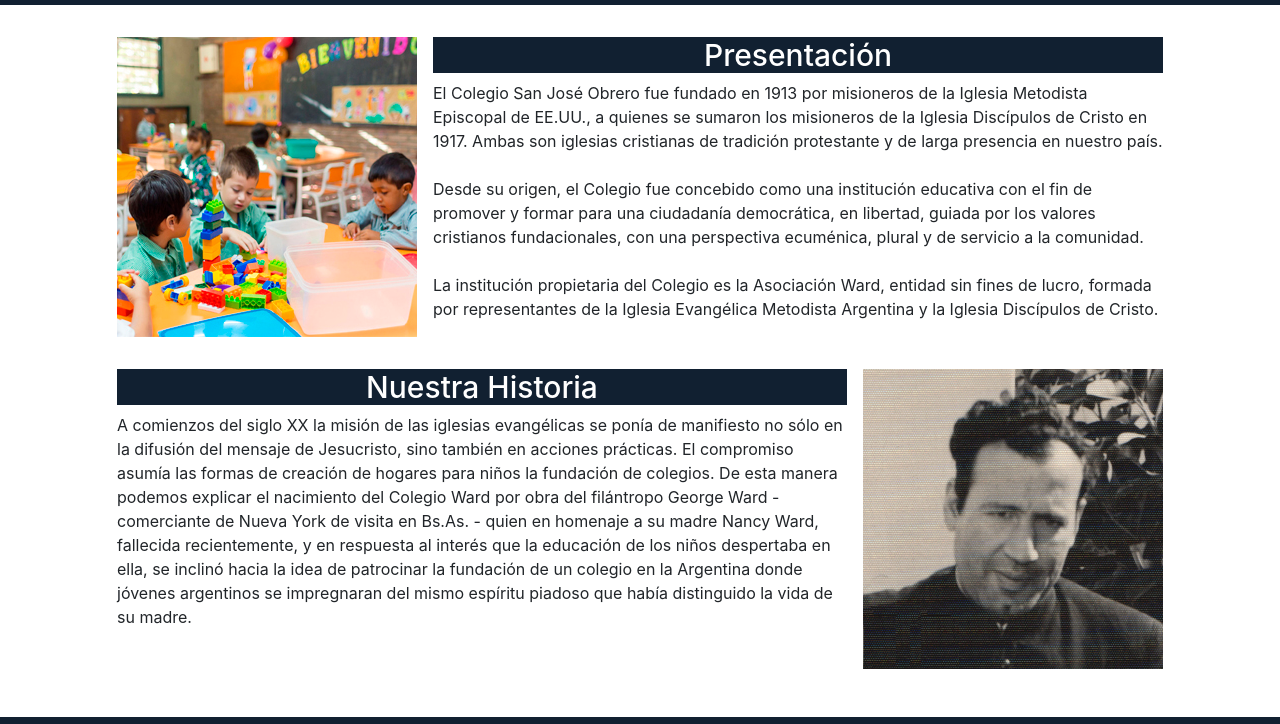
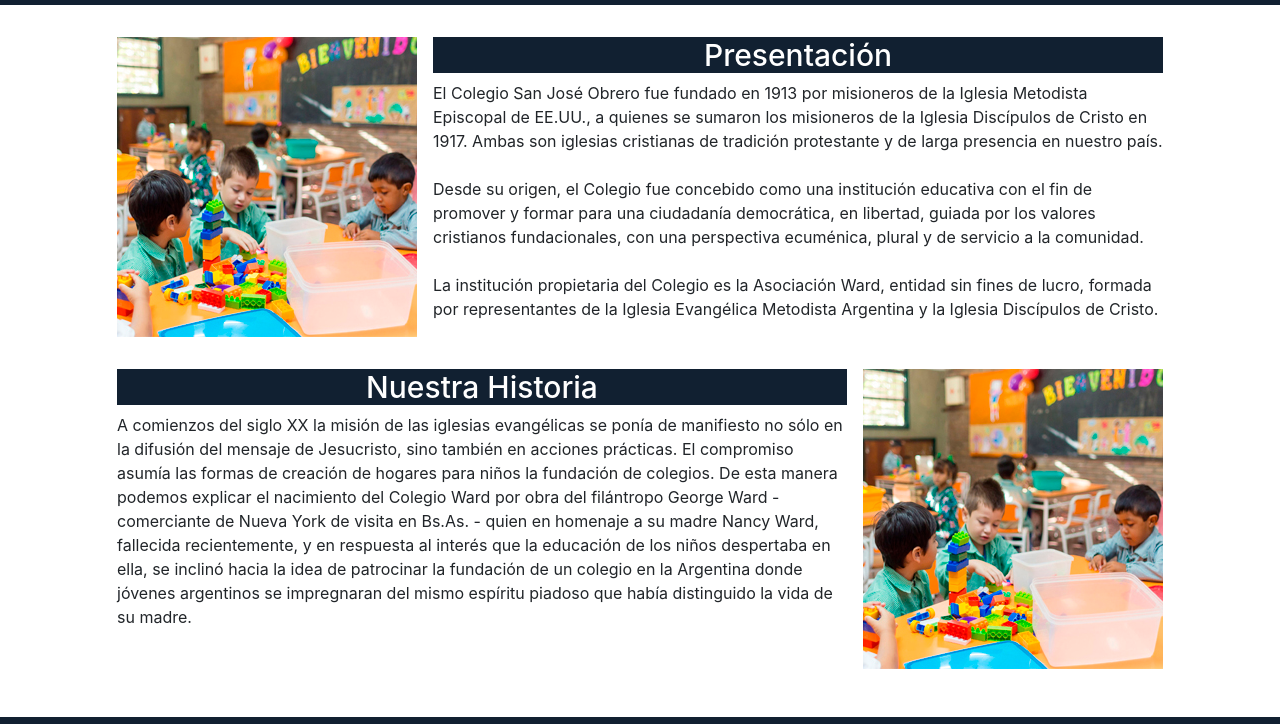
Before and after one commit to agusreyb/entrega_sass, a website: page pages/institucional.html in a window 1280 px wide. Shown: the part 228-952 px from the top of the page. Drawn offline with Linux system fonts and the light colour scheme.

Commit message:
Arreglo de las fotos para mobile en institucional.html

```diff
--- a/pages/institucional.html
+++ b/pages/institucional.html
@@ -76,7 +76,9 @@
 
     <div class="container">
         <div class="media">
-            <img class="d-flex align-self-center mr-3 d-none d-sm-none d-lg-block"  src="../assets/inicial.jpg" alt="Generic placeholder image">
+            <div class=" d-none d-md-block mr-3">
+                <img class="d-flex align-self-center "  src="../assets/inicial.jpg" alt="Generic placeholder image">
+            </div>
             <div class="media-body">
                 <h5 class="mt-0 titulo_ins">Presentación</h5>
                 <p>El Colegio San José Obrero fue fundado en 1913 por misioneros de la Iglesia
@@ -111,7 +113,9 @@
                     mismo
                     espíritu piadoso que había distinguido la vida de su madre.</p>
             </div>
-            <img class="d-flex align-self-center ml-3 d-none d-sm-none d-lg-block" src="../assets/rafael_pazelli.png" alt="Generic placeholder image">
+            <div class="d-none d-md-block ml-3">
+                <img class="d-flex align-self-center "  src="../assets/inicial.jpg" alt="Generic placeholder image">
+            </div>
         </div>
     </div>
 
```
